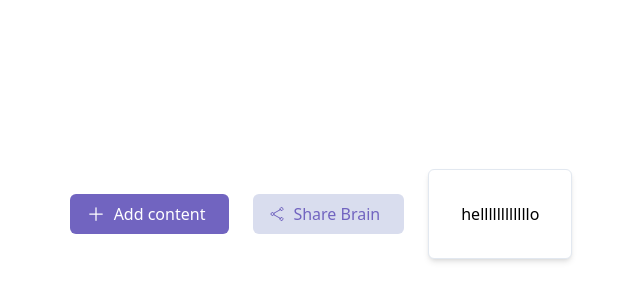
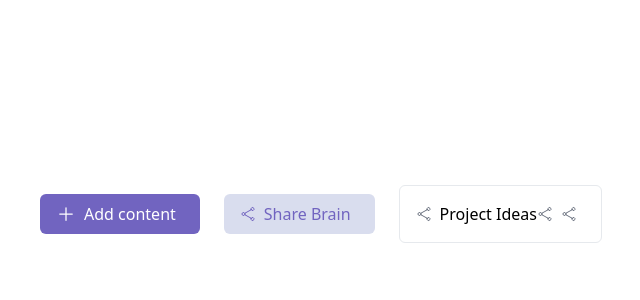
Before and after one commit to Mohfazam/SecondBrain, a React (Vite) app in the folder Frontend/: page / in a window 1280 px wide. Shown: the part 236-536 px from the top of the page, without its empty margins (319-959 px from the left). Built offline with nearby package versions, Linux system fonts and the light colour scheme.

Commit message:
Card Component Structure 2

```diff
--- a/Frontend/src/App.tsx
+++ b/Frontend/src/App.tsx
@@ -3,7 +3,7 @@
 import { PlusIcon } from './icons/PlusIcons'
 import { ShareIcon } from './icons/ShareIcon'
 import { Card } from "./components/Card"
-import './App.css'
+import './index.css'
 
 
 
--- a/Frontend/src/components/Card.tsx
+++ b/Frontend/src/components/Card.tsx
@@ -1,8 +1,24 @@
+import { ShareIcon } from "../icons/ShareIcon"
+
 export function Card(){
     return(
-        <div className="p-8 bg-white rounded-md shadow-md border-slate-200 max-w-96 border">
-            hellllllllllllo
-
+        <div className="p-4 bg-white rounded-md border-gray-100 max-w-72 border">
+            <div className="flex justify-between ">
+                <div className="flex items-center text-md">
+                    <div className="text-gray-500 pr-2">
+                        <ShareIcon />
+                    </div>
+                    Project Ideas
+                </div>
+                <div className="flex items-center">
+                    <div className="pr-2 text-gray-500">
+                        <ShareIcon />
+                    </div>
+                    <div className="pr-2 text-gray-500">
+                        <ShareIcon />
+                    </div>
+                </div>
+            </div>
         </div>
     )
 }
```
